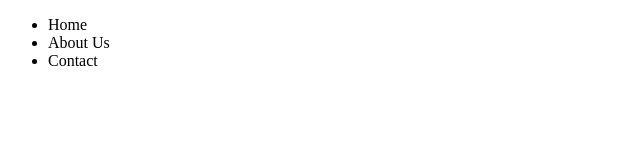
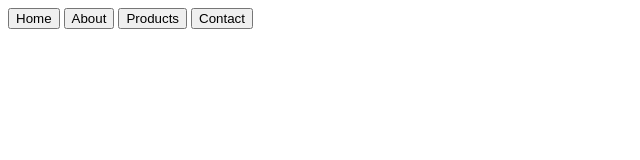
Before and after one commit to CesarRoa/HTML-CSS-Recap, a plain HTML site: page index.html in a window 1280 px wide. Shown: the whole page, without its empty margins (0-640 px from the left). Drawn offline with Linux system fonts and the light colour scheme.

Commit message:
feature>tabs

```diff
--- a/index.html
+++ b/index.html
@@ -3,14 +3,34 @@
 <head>
     <meta charset="UTF-8">
     <meta name="viewport" content="width=device-width, initial-scale=1.0">
+
+    <script src="script.js" defer></script>
+    <link href="styles.css" rel="stylesheet">
+
     <title>HTML 101</title>
 </head>
 <body>
-    <ul>
-        <li>Home</li>
-        <li>About Us</li>
-        <li>Contact</li>
-        <!-- https://www.youtube.com/watch?v=5L6h_MrNvsk -->
-    </ul>
+    <div>
+        <button onclick="openTab('home')">Home</button>
+        <button onclick="openTab('about')">About</button>
+        <button onclick="openTab('products')">Products</button>
+        <button onclick="openTab('contact')">Contact</button>
+    </div>
+    <div id ="home" class="tab">
+        <h2>Home</h2>
+        <p>This is home</p>
+    </div>
+    <div id ="about" class="tab">
+        <h2>About</h2>
+        <p>This is about</p>
+    </div>
+    <div id ="products" class="tab">
+        <h2>Products</h2>
+        <p>These are products</p>
+    </div>
+    <div id ="contact" class="tab">
+        <h2>Contact</h2>
+        <p>This is contact</p>
+    </div>
 </body>
 </html>
--- /dev/null
+++ b/script.js
@@ -0,0 +1,13 @@
+let openTab = (id) => {
+    //calling variables
+    let allTabs, target;
+    //calling all divs with class = tab
+    allTabs = document.querySelectorAll('.tab');
+    //looping each time to remove active class
+    allTabs.forEach(tab =>{
+        tab.classList.remove('active');
+    });
+    //setting the target as the called div when pressing button, change class name
+    target = document.getElementById(id);
+    target.classList.add('active');
+}
--- /dev/null
+++ b/styles.css
@@ -0,0 +1,7 @@
+div.tab{
+    display:none;
+}
+
+div.active{
+    display: block;
+}
```
